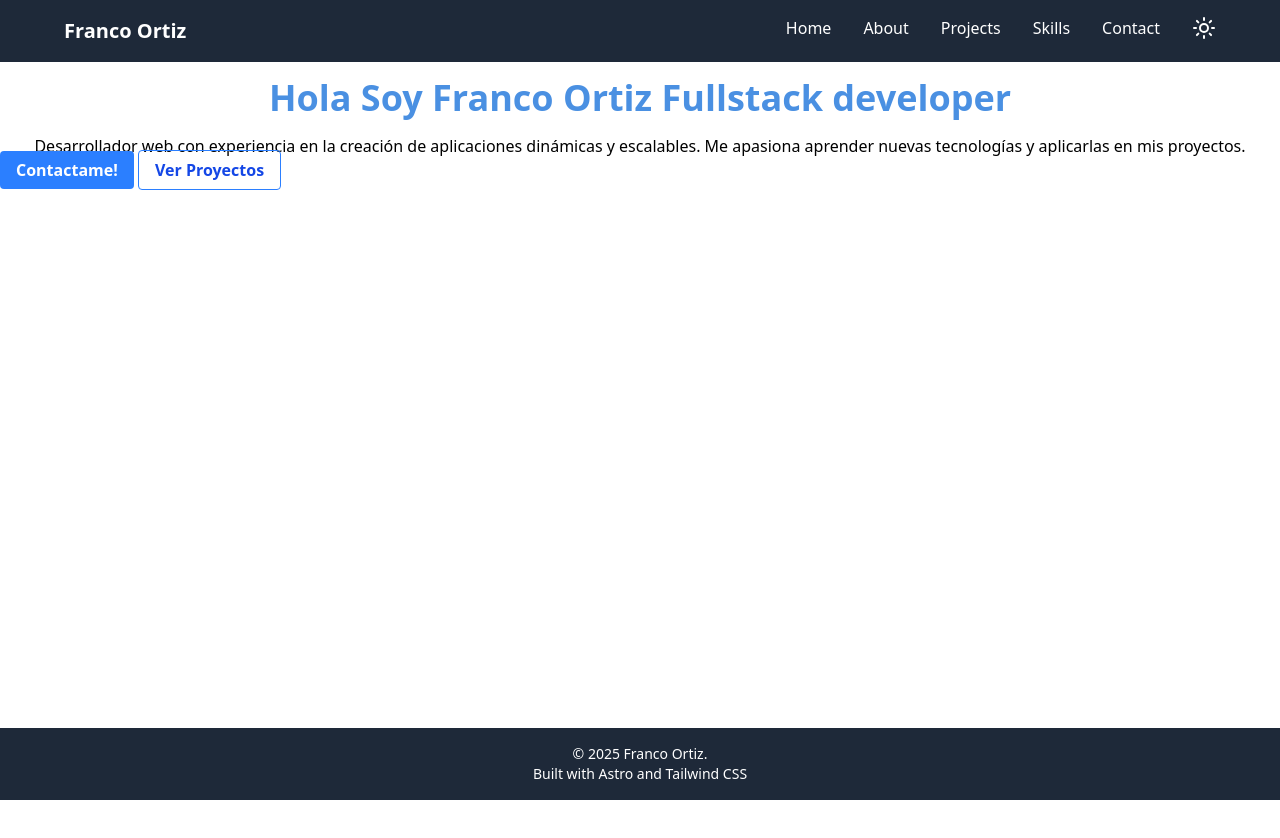
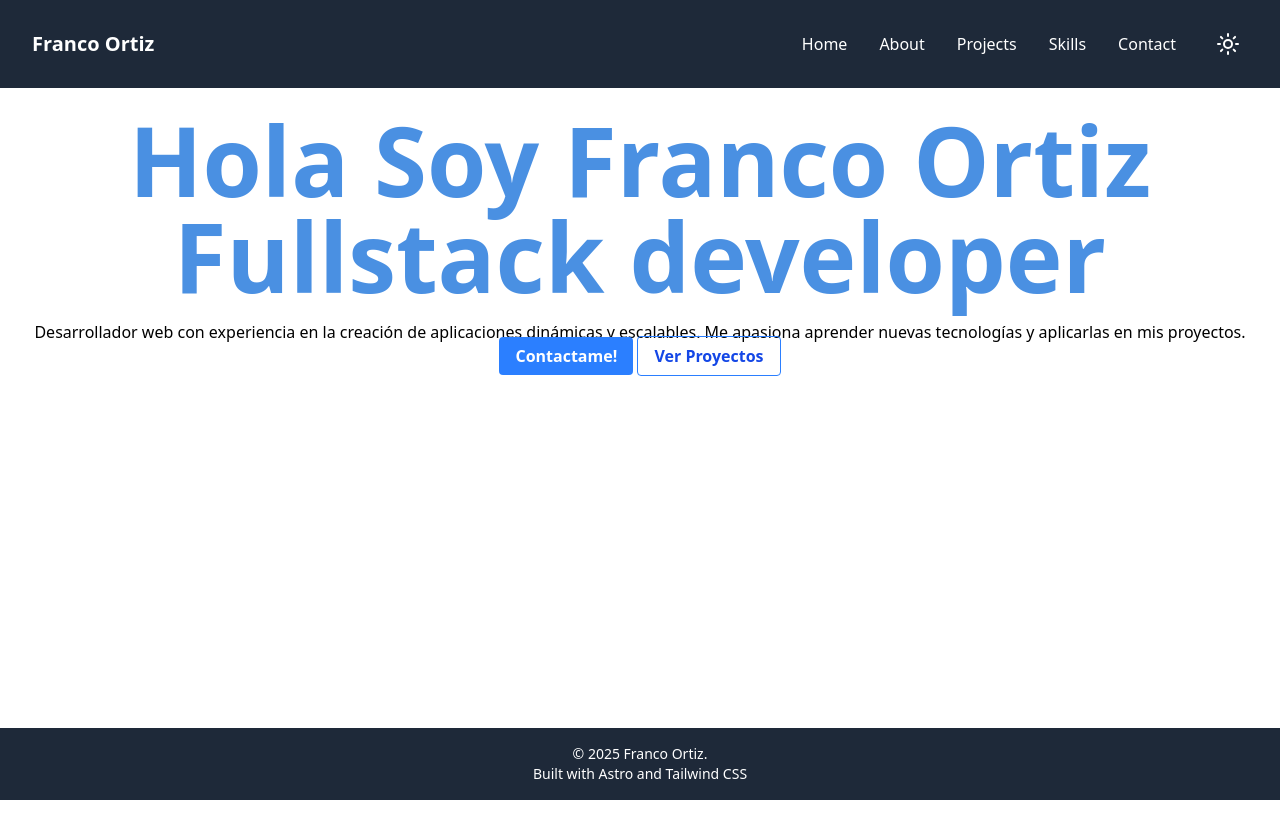
Before and after one commit to Francortiz-137/portfolio, an Astro site: page / in a window 1280 px wide. Before the commit the page ends 800 px from the top, so only its background shows below. Built offline with nearby package versions, Linux system fonts and the light colour scheme; Astro itself is replaced by a stand-in of ours.

Commit message:
feat: update Header and ThemeToggle components, improve layout structure, and add Hero component

```diff
--- a/src/components/Header.astro
+++ b/src/components/Header.astro
@@ -6,7 +6,7 @@ import ThemeToggle from './ThemeToggle.astro';
 
 <header>
     <nav class="bg-gray-800 text-white p-4">
-        <div class="flex justify-between items-center max-w-6xl mx-auto">
+        <div class="container flex justify-between items-center mx-auto">
           <div class="text-xl font-bold">
             <a href="/">Franco Ortiz</a>
           </div>
@@ -24,18 +24,22 @@ import ThemeToggle from './ThemeToggle.astro';
               <a href="/projects" class="block link">Projects</a>
               <a href="/skills" class="block link">Skills</a>
               <a href="/contact" class="block link">Contact</a>
-              <li><ThemeToggle/></li>
+              <ThemeToggle/>
             </div>
+
           </div>
-
-          <ul class="hidden md:flex space-x-8">
+          <div class="hidden md:flex md:items-center md:space-x-8">
+            <ul class="md:flex space-x-8">
             <li><a href="/" class="link">Home</a></li>
             <li><a href="/about" class="link">About</a></li>
             <li><a href="/projects" class="link">Projects</a></li>
             <li><a href="/skills" class="link">Skills</a></li>
             <li><a href="/contact" class="link">Contact</a></li>
-            <li><ThemeToggle/></li>
           </ul>
+            <ThemeToggle/>
+          </div>
+
+
         </div>
       </nav>
 
--- /dev/null
+++ b/src/components/Hero.astro
@@ -0,0 +1,17 @@
+---
+
+---
+<div class="flex flex-col items-center justify-center text-center">
+    <h1 class="title">
+        Hola Soy Franco Ortiz Fullstack developer
+    </h1>
+    <p class="text-center">
+        Desarrollador web con experiencia en la creación de aplicaciones
+        dinámicas y escalables. Me apasiona aprender nuevas tecnologías y
+        aplicarlas en mis proyectos.
+    </p>
+    <div>
+        <a class="btn-primary" href="/contact">Contactame!</a>
+        <a class="btn-secondary" href="/projects">Ver Proyectos</a>
+    </div>
+</div>
--- a/src/components/ThemeToggle.astro
+++ b/src/components/ThemeToggle.astro
@@ -1,7 +1,8 @@
 ---
 import { Sun, Moon } from '@lucide/astro';
 ---
-<button onclick="document.documentElement.classList.toggle('dark')">
+<button class="hover:bg-gray-400 p-2 rounded-full" aria-label="Toggle dark mode"
+  onclick="document.documentElement.classList.toggle('dark')">
   <Sun class="block dark:hidden" />
   <Moon class="hidden dark:block" />
 </button>
--- a/src/layouts/Layout.astro
+++ b/src/layouts/Layout.astro
@@ -5,7 +5,7 @@ import Header from '../components/Header.astro';
 ---
 
 <!doctype html>
-<html lang="en">
+<html lang="es">
 	<head>
 		<meta charset="UTF-8" />
 		<meta name="viewport" content="width=device-width" />
@@ -13,9 +13,9 @@ import Header from '../components/Header.astro';
 		<meta name="generator" content={Astro.generator} />
 		<title>Franco Ortiz - Portfolio</title>
 	</head>
-	<body>
+	<body class="bg-white text-black dark:bg-black dark:text-white transition-colors duration-300">
 		<Header/>
-		<main class="min-w-screen">
+		<main class="container min-h-screen">
 			<slot />
 		</main>
 		<Footer/>
--- a/src/pages/about.astro
+++ b/src/pages/about.astro
@@ -4,7 +4,7 @@ import Layout from "../layouts/Layout.astro";
 
 ---
 
-<Layout>
+<Layout title="About" description="About me page">
   <h1 class="title">
     About
   </h1>
--- a/src/pages/index.astro
+++ b/src/pages/index.astro
@@ -1,20 +1,8 @@
 ---
+import Hero from '../components/Hero.astro';
 import Layout from '../layouts/Layout.astro';
 ---
 
 <Layout>
-	<div class="">
-		<h1 class="title">
-			Hola Soy Franco Ortiz Fullstack developer
-		</h1>
-		<p class="text-center">
-			Desarrollador web con experiencia en la creación de aplicaciones
-			dinámicas y escalables. Me apasiona aprender nuevas tecnologías y
-			aplicarlas en mis proyectos.
-		</p>
-		<div>
-			<a class="btn-primary" href="/contact">Contactame!</a>
-			<a class="btn-secondary" href="/projects">Ver Proyectos</a>
-		</div>
-	</div>
+	<Hero/>
 </Layout>
--- a/src/styles/global.css
+++ b/src/styles/global.css
@@ -2,6 +2,7 @@
 
 @theme {
     --color-primary: #4a90e2;
+    --color-secondary: #d9d9d9;
   }
 
 @layer components {
@@ -17,6 +18,14 @@
     }
 
     .title{
-        @apply text-center font-bold text-4xl text-primary my-4;
+        @apply text-center font-bold text-4xl md:text-6xl lg:text-8xl text-primary dark:text-secondary my-4;
+    }
+
+    .container{
+        @apply max-w-6xl mx-auto px-4 py-2;
     }
   }
+
+  @custom-variant dark (&:where(.dark, .dark *)){
+
+  }
```
